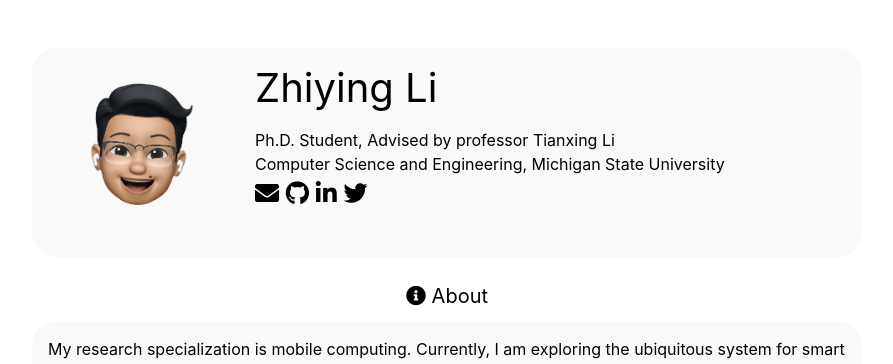
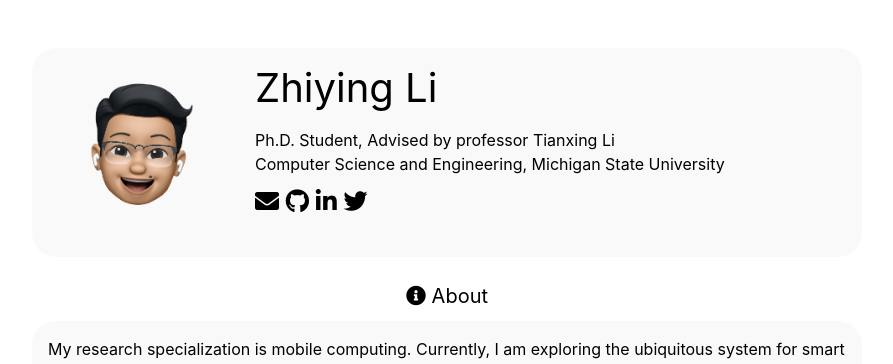
Before and after one commit to zhiyingli97/zhiyingli97.github.io, a Jekyll site: the page built from _pages/about.md, in a window 1280 px wide. Shown: the top 364 px of the page, without its empty margins (193-1086 px from the left). Built offline with Jekyll 4.4.1, drawn with Linux system fonts in a browser that asks for light colours; full-size pictures stand in for the smaller copies a plugin makes; comment, search, counter and statistics services are not loaded; a style sheet for code colours, icons or effects is not loaded.

Commit message:
change the social icon style

```diff
--- a/_sass/_base.scss
+++ b/_sass/_base.scss
@@ -234,7 +234,7 @@ blockquote {
   text-align: left;
   .contact-icons {
     font-size: 1.5rem;
-    margin-top: -1rem;
+    margin-top: -0.5rem;
     a {
       i::before {
         color: var(--global-text-color);
```
